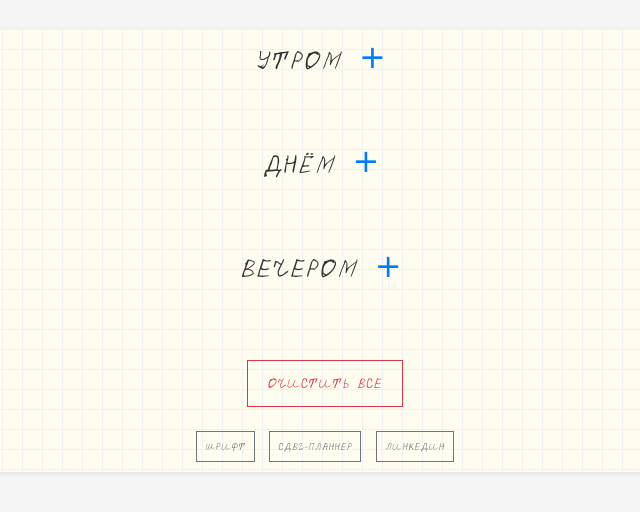
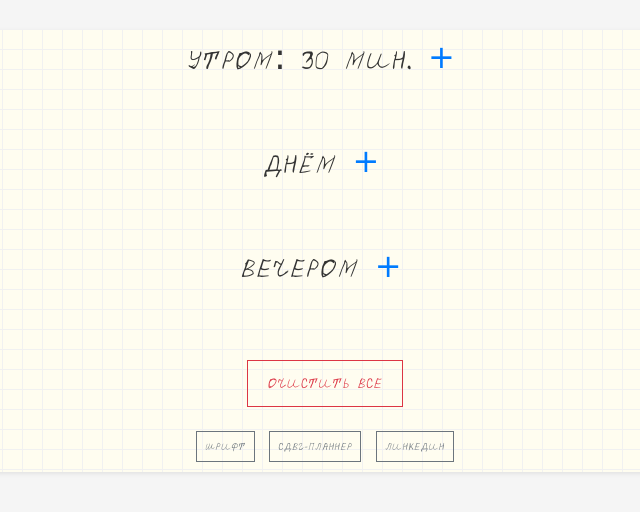
Before and after one commit to EugeneZakhno/sportlist, a plain HTML site: page index.html in a window 1280 px wide. Shown: the whole page, without its empty margins (315-955 px from the left). Drawn offline with nearby package versions, Linux system fonts and the light colour scheme.

Commit message:
утром 30 мин

```diff
--- a/index.html
+++ b/index.html
@@ -52,7 +52,7 @@
                         <div class="sections-container mt-4">
                             <div class="section-block mb-4">
                                 <div class="section-header-container">
-                                    <h2 class="section-header">УТРОМ</h2>
+                                    <h2 class="section-header">УТРОМ: 30 мин.</h2>
                                     <button class="add-btn" data-section="morning">+</button>
                                 </div>
                                 <ul id="morning-list" class="list-group mt-2 todo-section"></ul>
```
